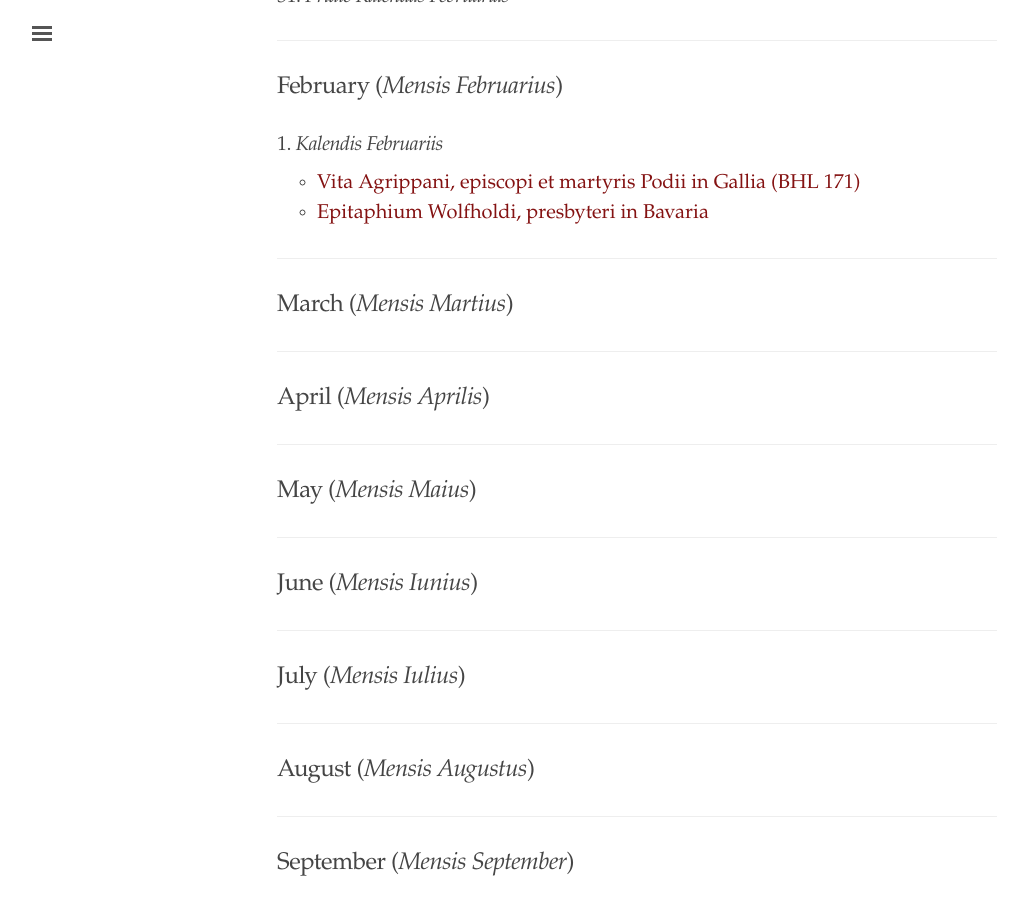
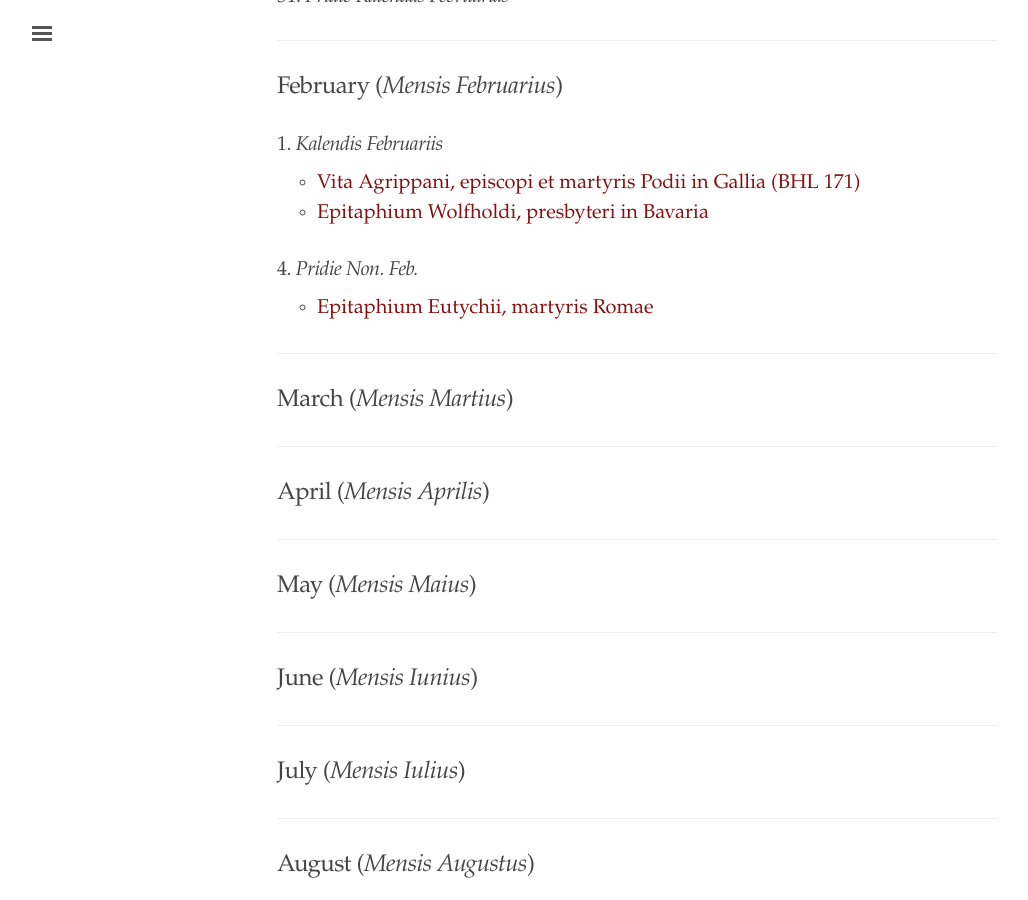
Before and after one commit to cjkoepke1/latin-hagiography, a Jekyll site: the page built from index.md, in a window 1280 px wide and 900 px high, scrolled down 6365 px. Shown: the whole window, without its empty margins (3-1031 px from the left). Built offline with Jekyll 4.4.1, drawn with Linux system fonts in a browser that asks for light colours.

Commit message:
Added Epitaphium Eutychii martyris

```diff
--- a/index.md
+++ b/index.md
@@ -228,6 +228,10 @@ title: "Latin Hagiography"
 - [Vita Agrippani, episcopi et martyris Podii in Gallia (BHL 171)](https://cjkoepke1.github.io/latin-hagiography/texts/vita-agrippani-episcopi)
 - [Epitaphium Wolfholdi, presbyteri in Bavaria](https://cjkoepke1.github.io/latin-hagiography/texts/epitaphium-wolfholdi)
 
+### 4. *Pridie Non. Feb.*
+
+- [Epitaphium Eutychii, martyris Romae](https://cjkoepke1.github.io/latin-hagiography/texts/epitaphium-eutychii)
+
 ---
 
 ## March (*Mensis Martius*)
```
